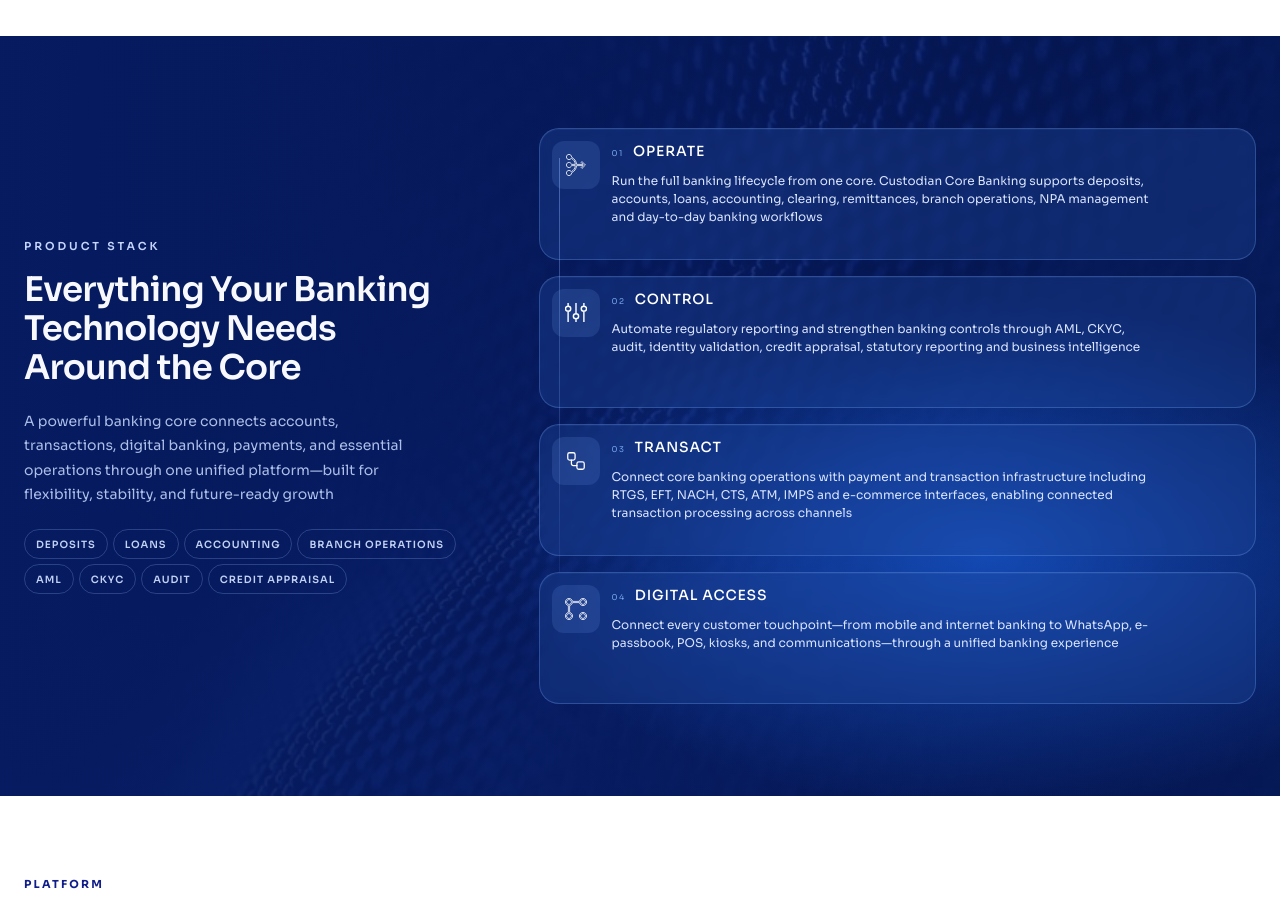
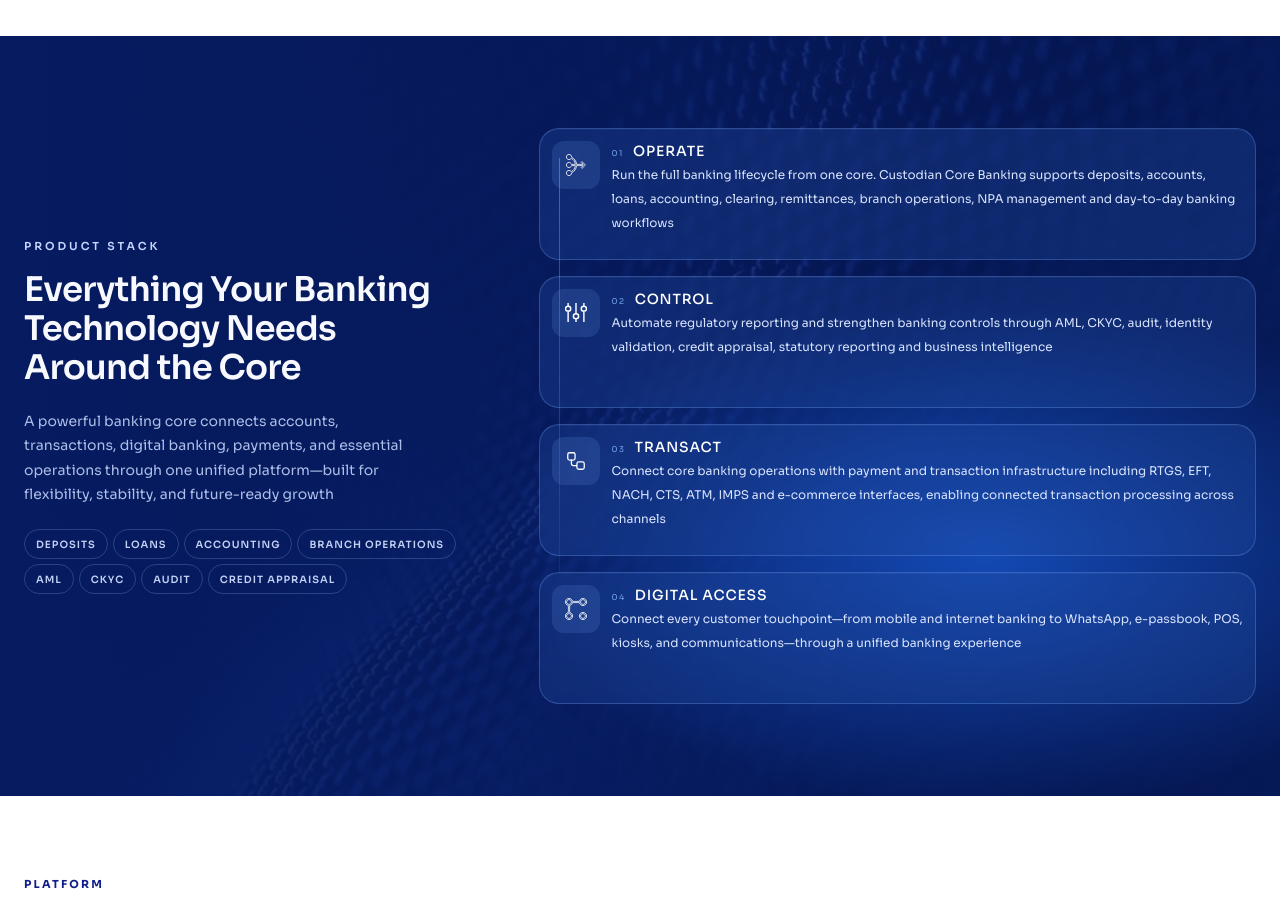
Before and after one commit to Upfinzo/list-software-UIteam, a Next.js app: page / in a window 1280 px wide. Shown: the part 2220-3128 px from the top of the page. Built offline with nearby package versions, Linux system fonts and the light colour scheme.

Commit message:
chamges in corebanking, product and solution stack component changes

```diff
--- a/components/Home/CoreBanking.tsx
+++ b/components/Home/CoreBanking.tsx
@@ -157,7 +157,14 @@ export default function CoreBankingPortfolio() {
                             return (
                                 <div
                                     key={card.id}
+                                    tabIndex={0}
                                     onClick={() => setSelectedCard(card.id)}
+                                    onKeyDown={(event) => {
+                                        if (event.key === 'Enter' || event.key === ' ') {
+                                            event.preventDefault();
+                                            setSelectedCard(card.id);
+                                        }
+                                    }}
                                     className={`bg-white rounded-[20px] p-5 cursor-pointer transition-all duration-300 border flex flex-col justify-between shadow-sm relative group overflow-hidden transform hover:-translate-y-1 hover:shadow-md ${isSelected
                                         ? 'border-[#56B0E6] ring-2 ring-[#56B0E6]/20'
                                         : 'border-[#DCE4EC] hover:border-[#56B0E6]/60'
--- a/components/Home/ProductStack.tsx
+++ b/components/Home/ProductStack.tsx
@@ -1,6 +1,6 @@
 "use client";
 
-import { Fragment, useState } from "react";
+import { useState } from "react";
 import backgroundImage from "@/assets/images/backgound-page.jpg";
 import controlImage from "@/assets/images/control.svg";
 import digitalImage from "@/assets/images/Digital.svg";
@@ -279,10 +279,10 @@ export default function ProductStack() {
           ========================================= */}
           {capabilities.map((capability, index) => {
             return (
-              <article
+              <button
                 key={capability.number}
-                tabIndex={0}
-                role="button"
+                type="button"
+                aria-pressed={activeCapability === index}
                 onMouseEnter={() => setActiveCapability(index)}
                 onMouseLeave={() => setActiveCapability(-1)}
                 onClick={() => setActiveCapability(index)}
@@ -322,6 +322,9 @@ export default function ProductStack() {
                   focus-visible:!text-white
                   group-hover:bg-[linear-gradient(100deg,rgba(33,104,208,0.58),rgba(31,65,144,0.46))]
                   group-hover:shadow-[0_0_24px_rgba(40,129,255,0.18)]
+                  text-left
+                  font-[inherit]
+                  appearance-none
                   ${
                     activeCapability === index
                       ? "border-[#4f8cdb] bg-[#0d3a87] text-white shadow-[0_0_24px_rgba(40,129,255,0.18)]"
@@ -385,9 +388,9 @@ export default function ProductStack() {
                 {/* =========================================
                     CARD CONTENT
                 ========================================= */}
-                <div className="min-w-0 flex-1">
+                <span className="min-w-0 flex-1">
                   {/* Number + Title */}
-                  <div className="flex items-baseline gap-[9px]">
+                  <span className="flex items-baseline gap-[9px]">
                     <span
                       className={`
                         text-[8px]
@@ -405,7 +408,7 @@ export default function ProductStack() {
                       {capability.number}
                     </span>
 
-                    <h3
+                    <span
                       className="
                         m-0
                         text-[17px]
@@ -417,11 +420,11 @@ export default function ProductStack() {
                       "
                     >
                       {capability.title}
-                    </h3>
-                  </div>
+                    </span>
+                  </span>
 
                   {/* Card Description */}
-                  <p
+                  <span
                     className={`
                       m-0
                       mt-[10px]
@@ -444,9 +447,9 @@ export default function ProductStack() {
                     `}
                   >
                     {capability.text}
-                  </p>
-                </div>
-              </article>
+                  </span>
+                </span>
+              </button>
             );
           })}
         </div>
--- a/components/Home/SolutionsSection.tsx
+++ b/components/Home/SolutionsSection.tsx
@@ -48,7 +48,7 @@ const solutionData = [
 const graphBars = [
   18, 42, 27, 62, 14, 48, 34, 72, 20, 54, 31, 67, 16, 46, 29, 60, 22, 50,
   35, 64, 18, 43, 28, 57,
-];
+].map((height, id) => ({ id, height }));
 
 export default function SolutionsSection() {
   const [activeIndex, setActiveIndex] = useState(4);
@@ -294,7 +294,7 @@ export default function SolutionsSection() {
             {/* =========================================
                 ACTIVE CONTENT
             ========================================= */}
-            <div key={activeIndex}>
+            <div key={activeSolution.title}>
               <h3
                 className="
                   sol-slide-in-title
@@ -375,12 +375,12 @@ export default function SolutionsSection() {
               "
               aria-hidden="true"
             >
-              {graphBars.map((height, index) => {
-                const isHighlighted = index % 4 === 0;
+              {graphBars.map((bar) => {
+                const isHighlighted = bar.id % 4 === 0;
 
                 return (
                   <span
-                    key={index}
+                    key={bar.id}
                     className={`
                       block
                       w-[5px]
@@ -399,8 +399,8 @@ export default function SolutionsSection() {
                       }
                     `}
                     style={{
-                      height: `${Math.min(height, 72)}px`,
-                      transitionDelay: `${index * 12}ms`,
+                      height: `${Math.min(bar.height, 72)}px`,
+                      transitionDelay: `${bar.id * 12}ms`,
                     }}
                   />
                 );
```
